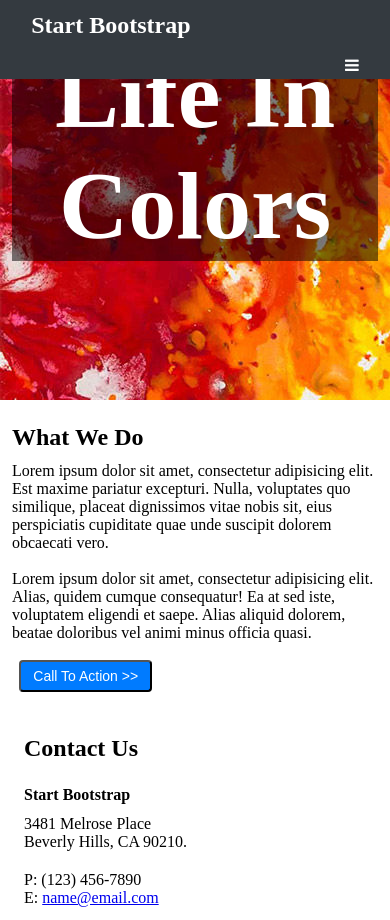
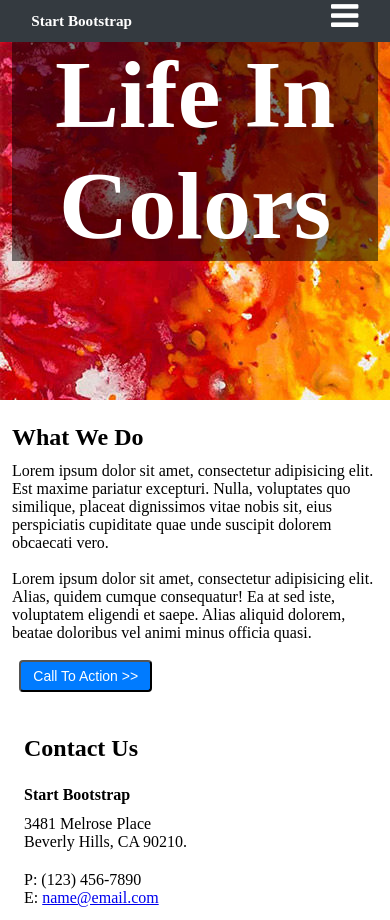
Before and after one commit to Pauliih/my_page_responsive, a plain HTML site: page index.html in a window 390 px wide. Shown: the top 920 px of the page. Drawn offline with Linux system fonts and the light colour scheme.

Commit message:
arreglo de menu hamburguer

```diff
--- a/assets/css/media.css
+++ b/assets/css/media.css
@@ -7,26 +7,28 @@
 	}
 
   .hamburger{
-    display: inline-block;
+    display: block;
     text-align: right;
     padding: 0;
+    width: 50%!important;
+    margin: -0.3px;
   }
 
  header label{
   text-align: right;
-  font-size: 28px;
   cursor: pointer;
-  margin: 6px 0;
 }
 
   .txt-title{
     text-align: left;
     margin: 0!important;
     padding: 0!important;
+    font-size: 95%;
   }
 
   .bootstrap{
     padding-right: 0;
     padding-left: 0;
+    width: 50%!important;
   }
 }
--- a/index.html
+++ b/index.html
@@ -27,7 +27,7 @@
         </nav>
       </div>
       <div class="col-6 hamburger">
-        <label class="fa fa-bars" for="menu-bar"></label>
+        <label class="fa fa-bars fa-2x" for="menu-bar"></label>
       </div>
     </div>
   </header>
```
